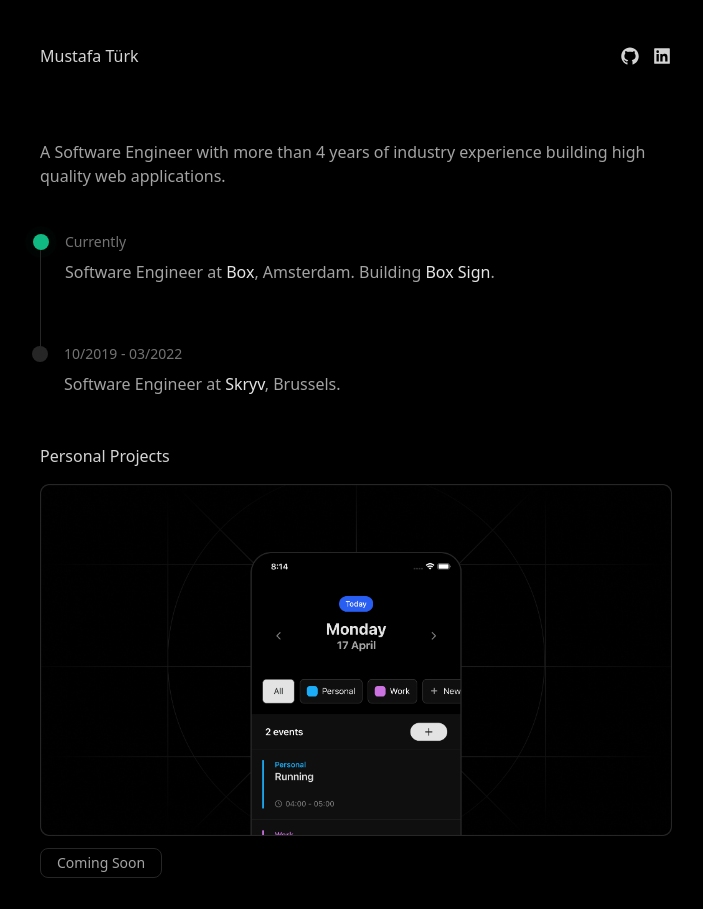
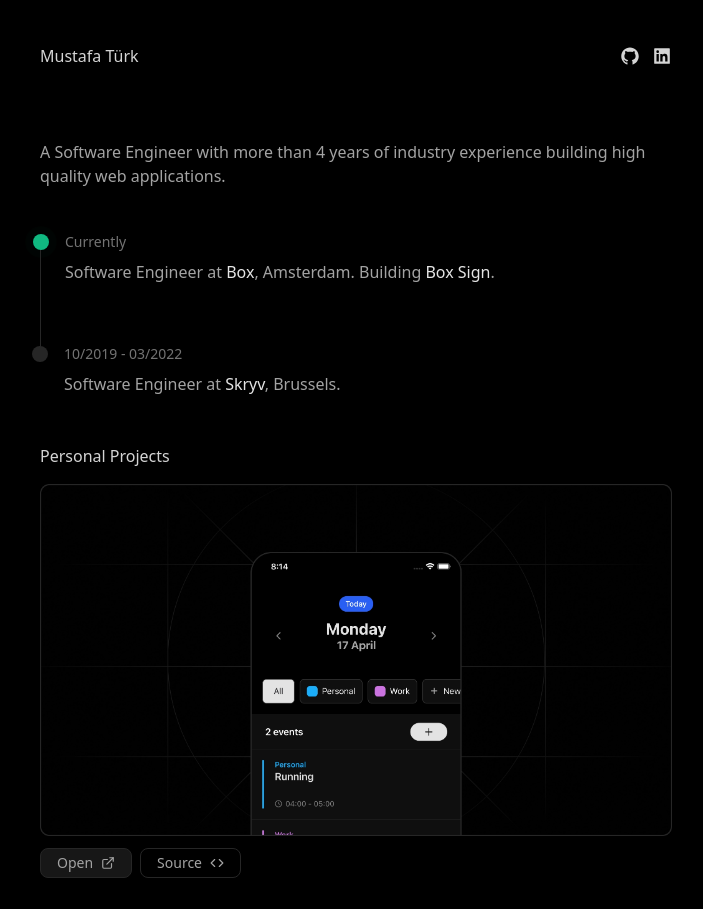
Before and after one commit to mustafa-turk/www, a Next.js app: page / in a window 1280 px wide. Shown: the top 909 px of the page, without its empty margins (284-987 px from the left). Built offline with nearby package versions, Linux system fonts and the light colour scheme; a web font is replaced by a local one.

Commit message:
add new content

```diff
--- a/src/pages/index.js
+++ b/src/pages/index.js
@@ -58,8 +58,7 @@
           <Section.Heading>Personal Projects</Section.Heading>
           <Section.Body>
             <ExternalImage
-              isComingSoon
-              appUrl='https://apps.apple.com/us/app/gmail-email-by-google/id422689480'
+              appUrl='https://apps.apple.com/be/app/calendio/id6447790237'
               imgSrc='/today.webp'
               sourceUrl='https://github.com/mustafa-turk/today'
             />
```
Also changed, not shown: public/today.webp.
